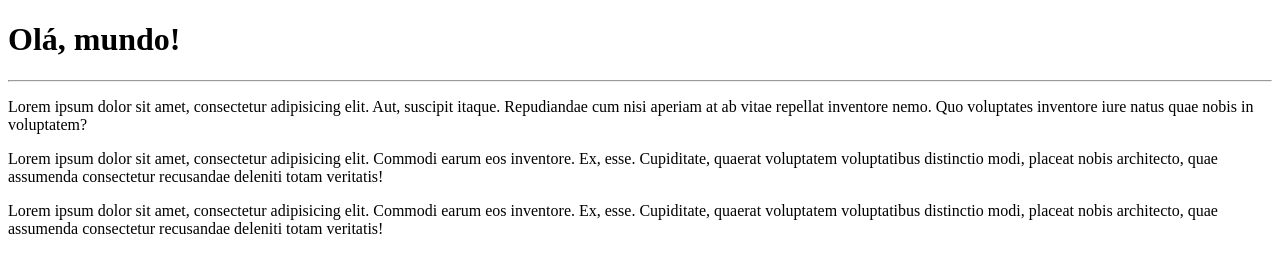
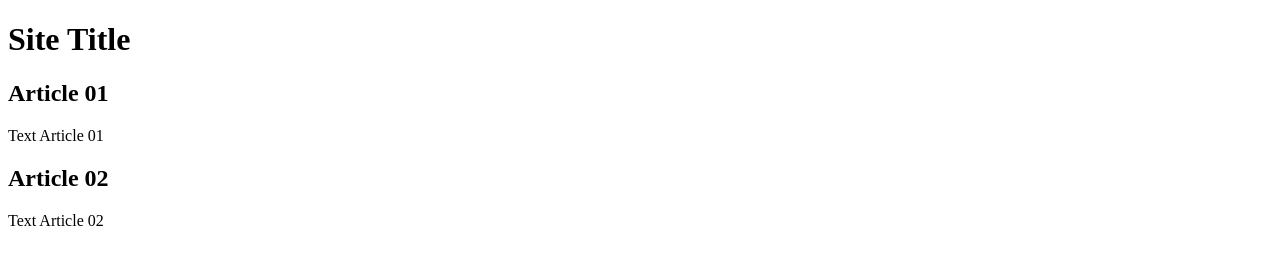
Before and after one commit to BrunoCastroM/Learning-Github, a plain HTML site: page site-exemplo/index.html in a window 1280 px wide. Drawn offline with Linux system fonts and the light colour scheme.

Commit message:
Add index modify

```diff
--- a/site-exemplo/index.html
+++ b/site-exemplo/index.html
@@ -1,16 +1,27 @@
 <!DOCTYPE html>
 <html lang="pt-br">
+
 <head>
     <meta charset="UTF-8">
     <meta http-equiv="X-UA-Compatible" content="IE=edge">
     <meta name="viewport" content="width=device-width, initial-scale=1.0">
-    <title>meu primeiro site em repositório</title>
+    <title>My fist site in repository</title>
 </head>
+
 <body>
-    <h1>Olá, mundo!</h1>
-    <hr>
-    <p>Lorem ipsum dolor sit amet, consectetur adipisicing elit. Aut, suscipit itaque. Repudiandae cum nisi aperiam at ab vitae repellat inventore nemo. Quo voluptates inventore iure natus quae nobis in voluptatem?</p>
-    <p> Lorem ipsum dolor sit amet, consectetur adipisicing elit. Commodi earum eos inventore. Ex, esse. Cupiditate, quaerat voluptatem voluptatibus distinctio modi, placeat nobis architecto, quae assumenda consectetur recusandae deleniti totam veritatis!</p>
-    <p> Lorem ipsum dolor sit amet, consectetur adipisicing elit. Commodi earum eos inventore. Ex, esse. Cupiditate, quaerat voluptatem voluptatibus distinctio modi, placeat nobis architecto, quae assumenda consectetur recusandae deleniti totam veritatis!</p>
+    <main>
+        <header>
+            <h1>Site Title</h1>
+        </header>
+        <article>
+            <h2>Article 01</h2>
+            <p>Text Article 01</p>
+        </article>
+        <article>
+            <h2>Article 02</h2>
+            <p>Text Article 02</p>
+        </article>
+    </main>
 </body>
+
 </html>
```
